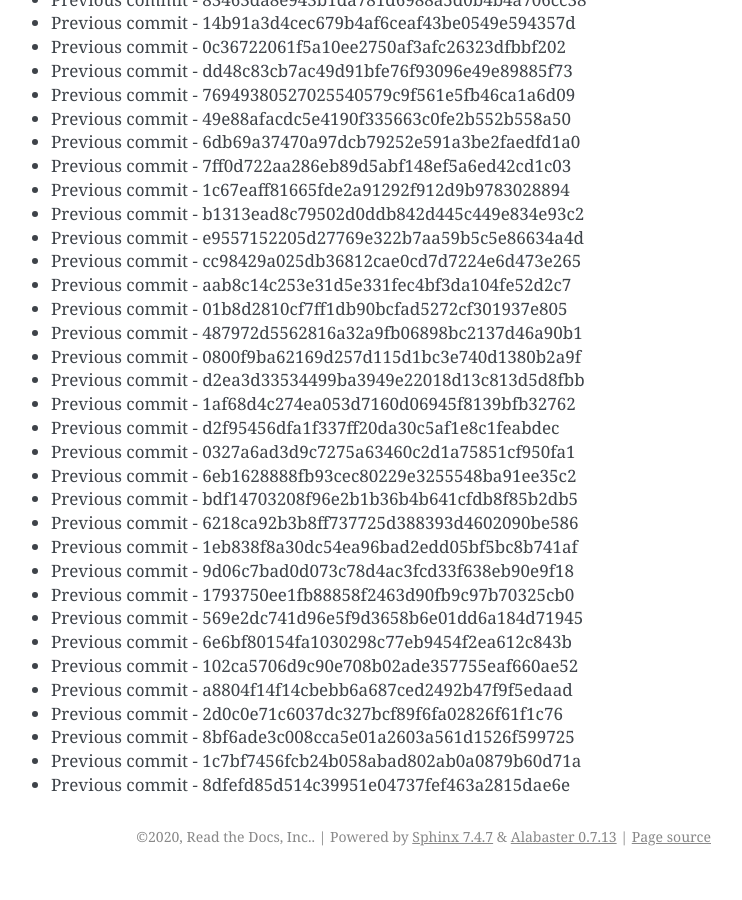
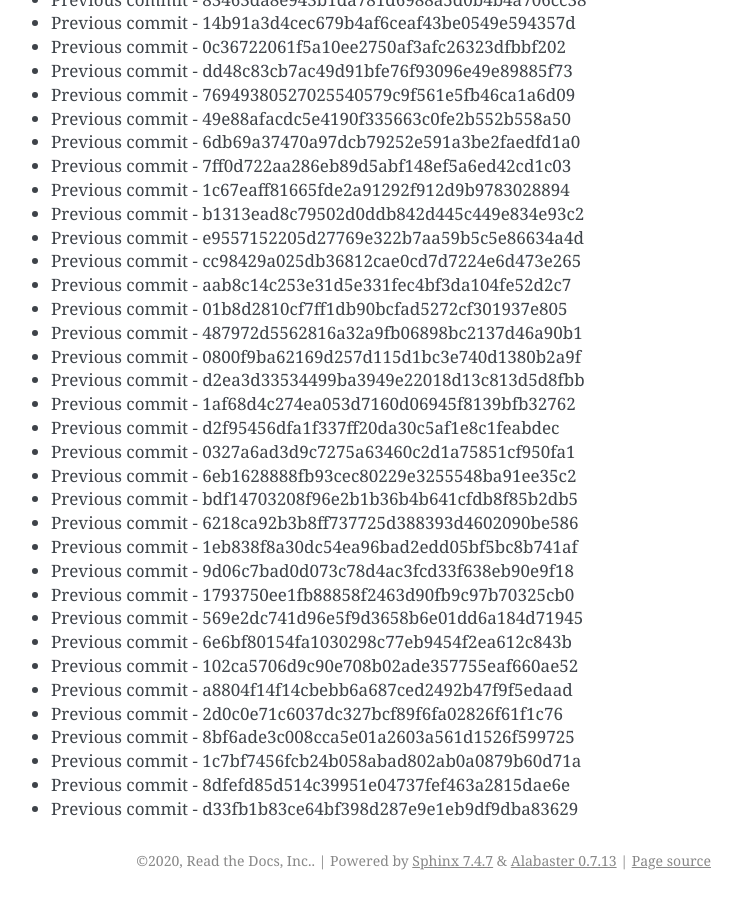
Before and after one commit to readthedocs/rtd-git-stresstest, a Sphinx documentation site: the page built from docs/updates.rst, in a window 1280 px wide and 900 px high, scrolled down 16338 px. Shown: the whole window, without its empty margins (399-1141 px from the left). Built offline with Sphinx 7.4.7, drawn with Linux system fonts in a browser that asks for light colours; before the commit the page ends 17214 px from its top, so only the background shows below that.

Commit message:
Generating commit from previous: d33fb1b83ce64bf398d287e9e1eb9df9dba83629

```diff
--- a/docs/updates.rst
+++ b/docs/updates.rst
@@ -718,3 +718,4 @@ It can be tested for any performance characteristics.
 * Previous commit - 8bf6ade3c008cca5e01a2603a561d1526f599725
 * Previous commit - 1c7bf7456fcb24b058abad802ab0a0879b60d71a
 * Previous commit - 8dfefd85d514c39951e04737fef463a2815dae6e
+* Previous commit - d33fb1b83ce64bf398d287e9e1eb9df9dba83629
```
